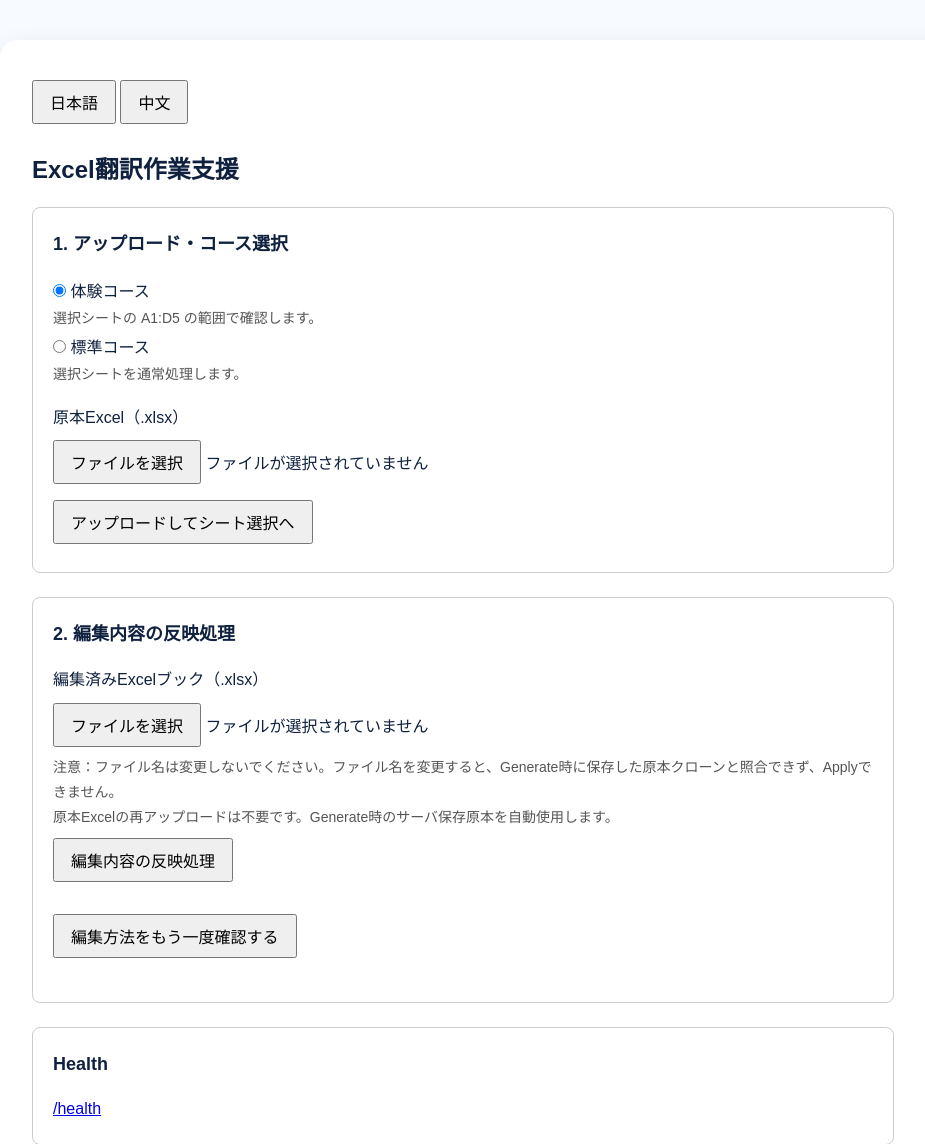
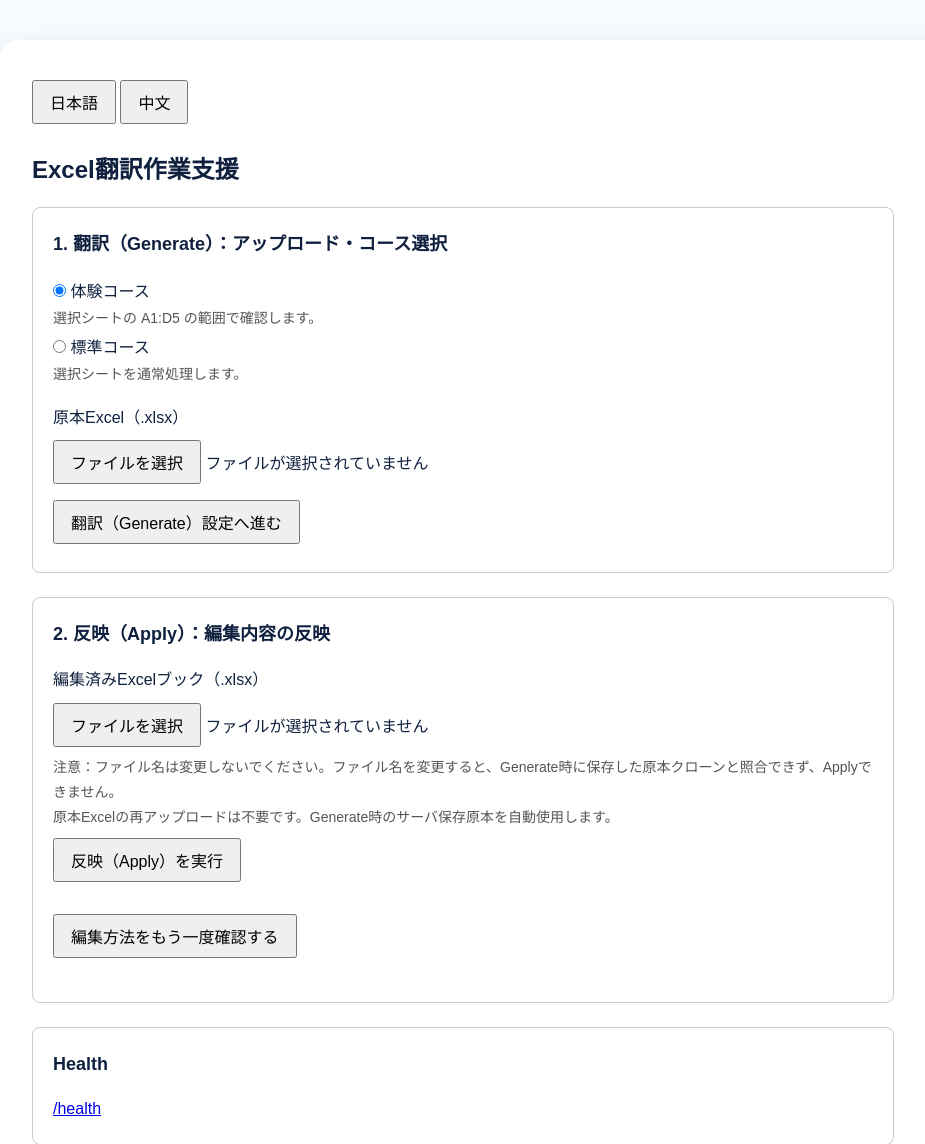
Before and after one commit to post77ET/excel-app, a Flask app: page /engine in a window 1280 px wide. Shown: the top 1144 px of the page, without its empty margins (118-1043 px from the left). Run offline with Flask 3, Linux system fonts and the light colour scheme.

Commit message:
UI: 用語統一(翻訳(Generate)/反映(Apply))・done.htmlホーム動線追加・processing.html修正

```diff
--- a/web_app/templates/apply_error.html
+++ b/web_app/templates/apply_error.html
@@ -62,8 +62,8 @@ margin-top:20px;
   </ol>
 
   <p>
-    <a href="/engine?lang=ja">実行画面へ戻る</a> /
-    <a href="/engine?lang=zh">返回执行画面</a><br><br>
+    <a href="/engine?lang=ja">反映（Apply）画面へ戻る</a> /
+    <a href="/engine?lang=zh">前往反映（Apply）画面</a><br><br>
     <a href="/?lang=ja">ホームページトップへ戻る</a> /
     <a href="/?lang=zh">返回首页</a>
   </p>
--- a/web_app/templates/engine.html
+++ b/web_app/templates/engine.html
@@ -86,18 +86,18 @@ function setLangJa() {
   rememberLang("ja");
   applyLang({
     "main-title": "Excel翻訳作業支援",
-    "upload-title": "1. アップロード・コース選択",
+    "upload-title": "1. 翻訳（Generate）：アップロード・コース選択",
     "course-exp": "体験コース",
     "course-exp-note": "選択シートの A1:D5 の範囲で確認します。",
     "course-std": "標準コース",
     "course-std-note": "選択シートを通常処理します。",
     "original-book": "原本Excel（.xlsx）",
-    "upload-button": "アップロードしてシート選択へ",
-    "reflect-title": "2. 編集内容の反映処理",
+    "upload-button": "翻訳（Generate）設定へ進む",
+    "reflect-title": "2. 反映（Apply）：編集内容の反映",
     "edited-book": "編集済みExcelブック（.xlsx）",
     "reflect-note1": "注意：ファイル名は変更しないでください。ファイル名を変更すると、Generate時に保存した原本クローンと照合できず、Applyできません。",
     "reflect-note2": "原本Excelの再アップロードは不要です。Generate時のサーバ保存原本を自動使用します。",
-    "reflect-button": "編集内容の反映処理",
+    "reflect-button": "反映（Apply）を実行",
     "guide-button": "編集方法をもう一度確認する",
     "guide-title": "編集内容の反映処理までの流れ",
     "guide-step1": "ダウンロードしたExcelブックを開きます。",
@@ -127,18 +127,18 @@ function setLangZh() {
   rememberLang("zh");
   applyLang({
     "main-title": "Excel翻译作业支持",
-    "upload-title": "1. 上传・选择处理范围",
+    "upload-title": "1. 翻译（Generate）：上传・选择范围",
     "course-exp": "体验模式",
     "course-exp-note": "仅处理所选工作表的 A1:D5 范围。",
     "course-std": "标准模式",
     "course-std-note": "对所选工作表进行标准处理。",
     "original-book": "原始Excel工作簿（.xlsx）",
-    "upload-button": "上传并进入工作表选择",
-    "reflect-title": "2. 编辑内容反映处理",
+    "upload-button": "前往翻译（Generate）设置",
+    "reflect-title": "2. 反映（Apply）：反映编辑内容",
     "edited-book": "已编辑的Excel工作簿（.xlsx）",
     "reflect-note1": "注意：请不要更改文件名。更改文件名后，系统可能无法与生成时保存的原始副本匹配，导致无法反映编辑内容。",
     "reflect-note2": "不需要重新上传原始Excel。系统会自动使用生成时保存的原始副本。",
-    "reflect-button": "编辑内容反映处理",
+    "reflect-button": "执行反映（Apply）",
     "guide-button": "再次查看编辑方法",
     "guide-title": "编辑内容反映处理流程",
     "guide-step1": "打开下载的Excel工作簿。",
@@ -202,7 +202,7 @@ box-shadow:0 6px 24px rgba(0,0,0,0.08);
   <h1 id="main-title">Excel翻訳作業支援</h1>
 
   <div class="box">
-    <h2 id="upload-title">1. アップロード・コース選択</h2>
+    <h2 id="upload-title">1. 翻訳（Generate）：アップロード・コース選択</h2>
     <form action="/upload" method="post" enctype="multipart/form-data" onsubmit="return showProgress('upload-progress-message', 'upload-progress-box');">
       <input type="hidden" name="lang" id="lang-upload" value="ja">
       <label><input type="radio" name="mode" value="experience" checked> <span id="course-exp">体験コース</span></label>
@@ -213,7 +213,7 @@ box-shadow:0 6px 24px rgba(0,0,0,0.08);
       <input id="original-file-input" type="file" name="file" accept=".xlsx" required style="display:none;" onchange="updateFileName('original-file-input','original-file-status')">
       <button type="button" id="original-file-button" onclick="chooseFile('original-file-input')">ファイルを選択</button>
       <span id="original-file-status">ファイルが選択されていません</span><br>
-      <button type="submit" id="upload-button">アップロードしてシート選択へ</button>
+      <button type="submit" id="upload-button">翻訳（Generate）設定へ進む</button>
     </form>
     <div id="upload-progress-box" class="progress-box">
       <strong id="upload-progress-message">原本Excelを確認中です。しばらくお待ちください。</strong>
@@ -222,7 +222,7 @@ box-shadow:0 6px 24px rgba(0,0,0,0.08);
   </div>
 
   <div class="box">
-    <h2 id="reflect-title">2. 編集内容の反映処理</h2>
+    <h2 id="reflect-title">2. 反映（Apply）：編集内容の反映</h2>
     <form action="/apply" method="post" enctype="multipart/form-data" onsubmit="return showProgress('apply-progress-message', 'apply-progress-box');">
       <input type="hidden" name="lang" id="lang-apply" value="ja">
       <div id="edited-book">編集済みExcelブック（.xlsx）</div>
@@ -231,7 +231,7 @@ box-shadow:0 6px 24px rgba(0,0,0,0.08);
       <span id="ui-file-status">ファイルが選択されていません</span><br>
       <div class="note" id="reflect-note1">注意：ファイル名は変更しないでください。ファイル名を変更すると、Generate時に保存した原本クローンと照合できず、Applyできません。</div>
       <div class="note" id="reflect-note2">原本Excelの再アップロードは不要です。Generate時のサーバ保存原本を自動使用します。</div>
-      <button type="submit" id="reflect-button">編集内容の反映処理</button>
+      <button type="submit" id="reflect-button">反映（Apply）を実行</button>
     </form>
 
     <p style="margin-top:16px;">
--- a/web_app/templates/select.html
+++ b/web_app/templates/select.html
@@ -2,7 +2,7 @@
 <html lang="{{ 'zh' if lang == 'zh' else 'ja' }}">
 <head>
   <meta charset="utf-8">
-  <title>{% if lang == "zh" %}翻译设置{% else %}翻訳設定{% endif %}</title>
+  <title>{% if lang == "zh" %}翻译（Generate）设置{% else %}翻訳（Generate）設定{% endif %}</title>
   <style>
     body { font-family: Arial, sans-serif; margin: 0; line-height: 1.8; background: #f7faff; color: #10213f; }
     .container { max-width: 980px; margin: 40px auto; padding: 32px; background: white; border-radius: 18px; box-shadow: 0 6px 24px rgba(0,0,0,0.08); }
@@ -35,7 +35,7 @@
 </head>
 <body>
 <div class="container">
-  <h1>{% if lang == "zh" %}翻译设置{% else %}翻訳設定{% endif %}</h1>
+  <h1>{% if lang == "zh" %}翻译（Generate）设置{% else %}翻訳（Generate）設定{% endif %}</h1>
 
   <!-- STEP 1: シート選択 -->
   <div id="step1" class="step active">
@@ -196,7 +196,7 @@
         <input type="hidden" id="f-m2" name="c2_method" value="split">
         <input type="hidden" id="f-m3" name="c3_method" value="whole">
         <button onclick="goStep(3)" type="button">{% if lang == "zh" %}返回{% else %}戻る{% endif %}</button>
-        <button class="primary" type="submit">{% if lang == "zh" %}开始执行{% else %}Generate実行{% endif %}</button>
+        <button class="primary" type="submit">{% if lang == "zh" %}执行翻译（Generate）{% else %}翻訳（Generate）を実行{% endif %}</button>
       </form>
       <div id="generate-progress-box" class="progress-box">
         <strong>{% if lang == "zh" %}正在生成翻译确认用Excel。请稍候。{% else %}翻訳結果確認用Excelを生成中です。しばらくお待ちください。{% endif %}</strong>
```
Also changed, not shown: web_app/templates/apply_done.html (+4 -4 lines), web_app/templates/done.html (+13 -9 lines), web_app/templates/landing.html (+10 -10 lines), web_app/templates/processing.html (+5 -5 lines).
